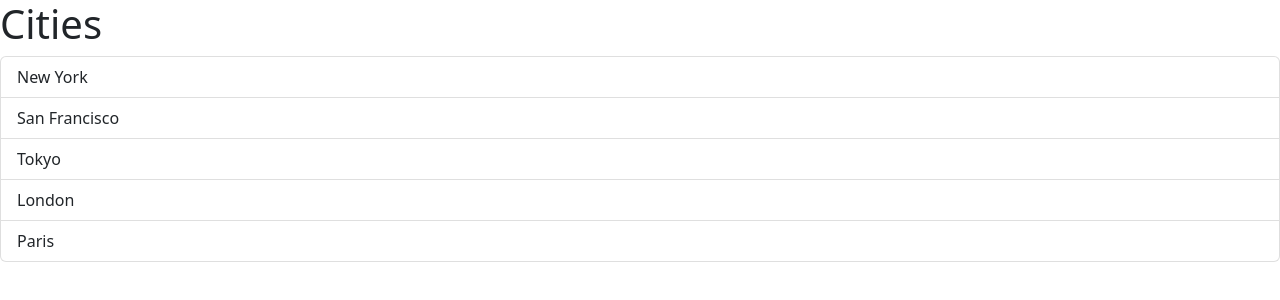
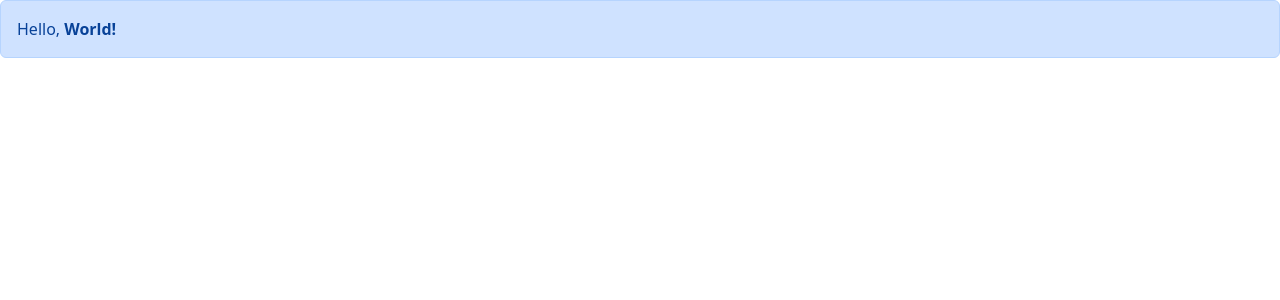
Before and after one commit to houyhOvO/react-app, a React (Vite) app: page / in a window 1280 px wide. Shown: the top 300 px of the page. Built offline with nearby package versions, Linux system fonts and the light colour scheme.

Commit message:
feat: pass props to subcomponents by children

```diff
--- a/src/App.tsx
+++ b/src/App.tsx
@@ -1,18 +1,20 @@
-import ListGroup from "./components/ListGroup";
+import Alert from "./components/Alert";
+// import ListGroup from "./components/ListGroup";
 
 function App() {
-  let items = ["New York", "San Francisco", "Tokyo", "London", "Paris"];
+  // let items = ["New York", "San Francisco", "Tokyo", "London", "Paris"];
 
-  const handleSelectItem = (item: string) => {
-    console.log(item);
-  };
+  // const handleSelectItem = (item: string) => {
+  //   console.log(item);
+  // };
   return (
     <div>
-      <ListGroup
+      {/* <ListGroup
         items={items}
         heading="Cities"
         onSelectItem={handleSelectItem}
-      />
+      /> */}
+      <Alert>Hello, <strong>World!</strong></Alert>
     </div>
   );
 }
--- /dev/null
+++ b/src/components/Alert.tsx
@@ -0,0 +1,11 @@
+import { ReactNode } from "react";
+
+interface Props {
+  children: ReactNode;
+}
+
+const Alert = ({ children }: Props) => {
+  return <div className="alert alert-primary">{children}</div>;
+};
+
+export default Alert;
```
